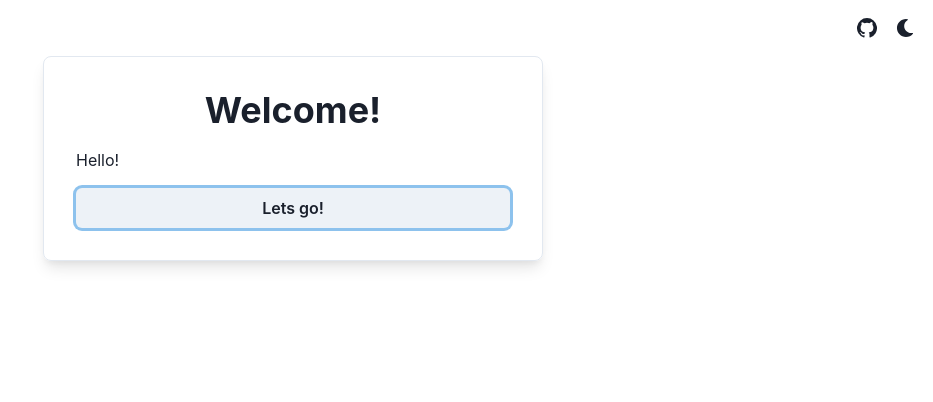
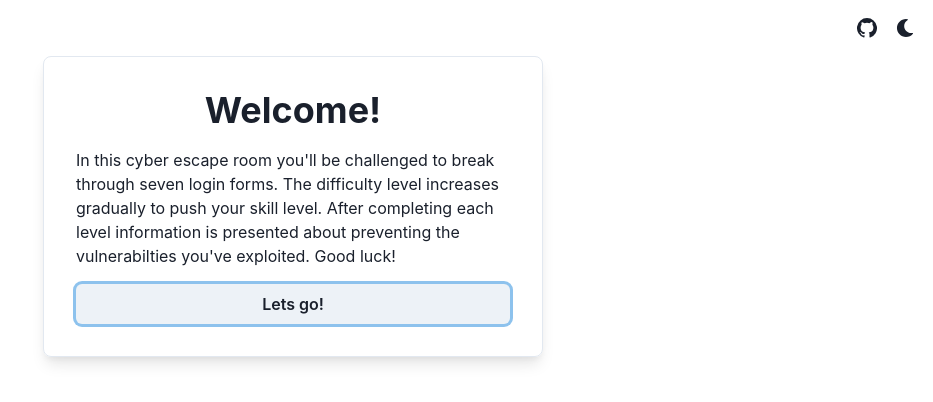
Before and after one commit to jeroenvdmeer/cyberescaperoom, a React (Create React App) app in the folder app/: page / in a window 1280 px wide. Shown: the top 402 px of the page, without its empty margins (347-1280 px from the left). Built offline with nearby package versions, Linux system fonts and the light colour scheme.

Commit message:
Add an intro text

```diff
--- a/app/src/components/Introduction.js
+++ b/app/src/components/Introduction.js
@@ -4,11 +4,16 @@ import Container from "./Container"
 
 const Introduction = () => {
   const history = useHistory()
-  const start = () => history.push("/level1")
+  const start = () => history.push("/levels/1")
 
   return (
     <Container title="Welcome!">
-      <Text>Hello!</Text>
+      <Text>
+        In this cyber escape room you'll be challenged to break through seven
+        login forms. The difficulty level increases gradually to push your
+        skill level. After completing each level information is presented about
+        preventing the vulnerabilties you've exploited. Good luck!
+      </Text>
       <Button
         type="button"
         width="full"
```
